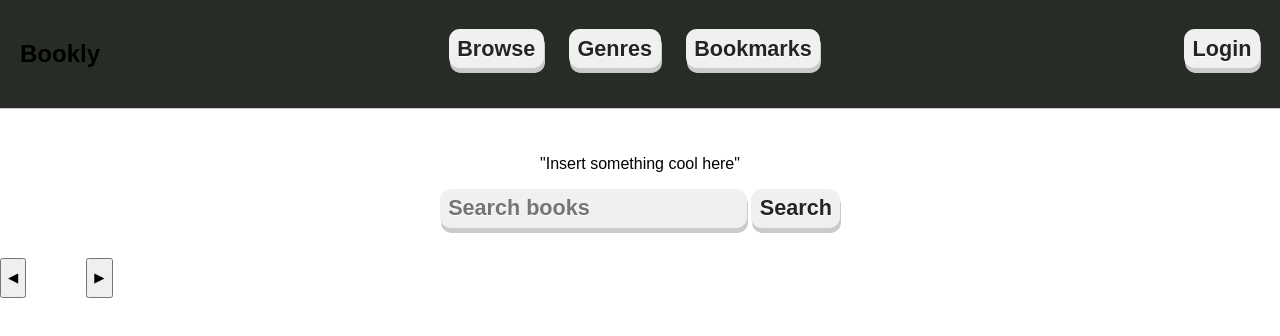
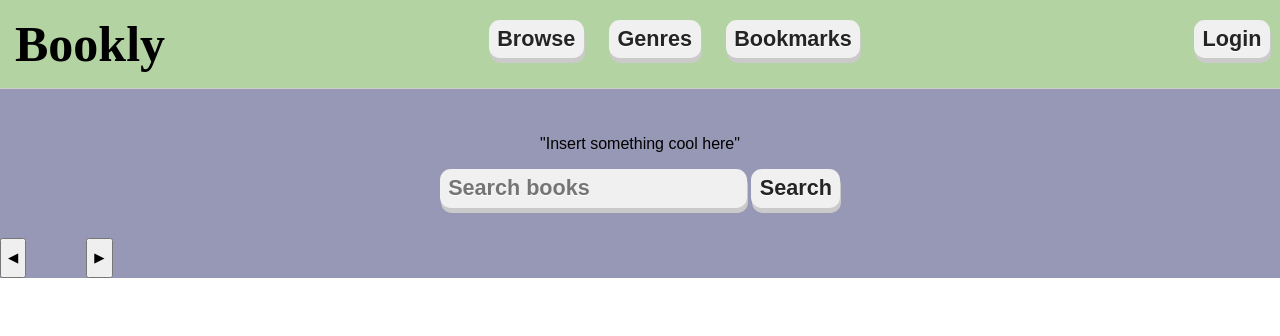
Before and after one commit to priyariind/PixelPals_INFO1601, a plain HTML site: page index.html in a window 1280 px wide. Drawn offline with Linux system fonts and the light colour scheme; no server answers.

Commit message:
Add files via upload

```diff
--- a/index.html
+++ b/index.html
@@ -22,7 +22,7 @@
     </div>
 </nav>
 
-
+<section class = "main">
 <section class="hero">
     <div class="search-box">
         <p class="quote">"Insert something cool here"</p>
@@ -38,7 +38,7 @@
 
     <button class="carousel-btn right" onclick="scrollCarousel(1)">▶</button>
 </section>
-
+</section>
 
 <script src="script.js"></script>
 </body>
--- a/style.css
+++ b/style.css
@@ -8,15 +8,31 @@ body {
     overflow-x: hidden;
 }
 
+.main{
+    background-color: rgb(151, 151, 182);
+    margin: 0;
+    display: flex;
+    flex-direction: column;
+    justify-content: center;
+    align-items: center;
+}
 
 .navbar {
-    background-color: rgb(40, 44, 38);
+    background-color: rgb(179, 212, 162);
     display: flex;
     flex-wrap: wrap;
     justify-content: space-between;
     align-items: center;
-    padding: 20px;
+    padding: 10px;
     border-bottom: 1px solid #ccc;
+    position: sticky;
+    top: 0;
+}
+
+.navbar h1{
+    margin: 5px;
+    font-family: Brush Script MT;
+    font-size: 50px;
 }
 
 .nav-centre{
@@ -98,16 +114,17 @@ body {
 
 .book-card {
     flex: 0 0 auto;
-    width: 150px;
-    min-height: 320px;
+    width: 225px;
+    min-height: 325px;
+    max-height: 400px;
 
-    border: 2px solid black;
     border-radius: 5px;
     padding: 10px;
 
     display: flex;
     flex-direction: column;
     justify-content: space-between;
+    align-items: center;
 
     background-color: white;
     box-shadow: 0px 10px 15px 0px rgb(0, 0, 0,0.35);
@@ -115,8 +132,10 @@ body {
 
 
 .book-card img {
-    width: 100%;
+    width: 150px;
     min-height: 180px;
+    max-height: 175px;
+    border-radius: 5px;
     object-fit: cover;
 }
 
@@ -138,8 +157,9 @@ body {
     flex-wrap: wrap;
     gap: 20px;
     padding: 20px;
+
+    justify-content: center;
 }
-
 
 .genre-buttons {
     display: flex;
```
Also changed, not shown: genres.html (+2 -0 lines).
